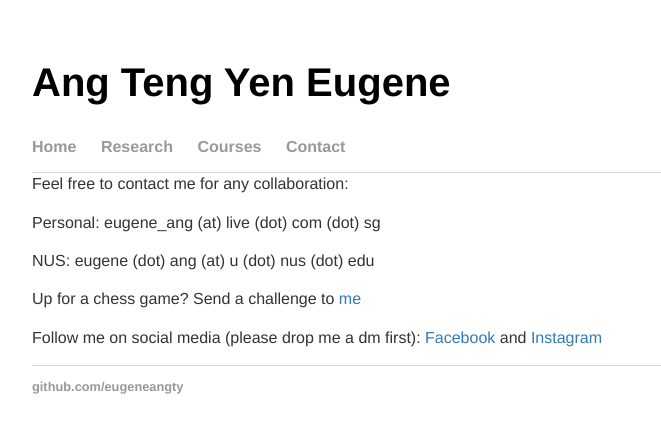
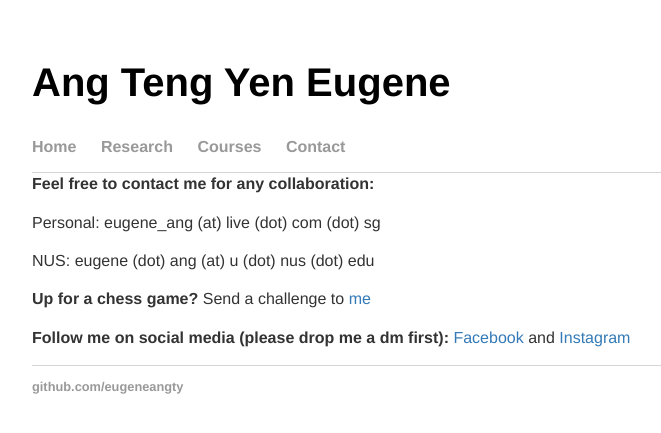
Before and after one commit to eugeneangty/eugeneangty.github.io, a Jekyll site: the page built from contact/index.html, in a window 1280 px wide. Shown: the top 433 px of the page, without its empty margins (96-757 px from the left). Built offline with Jekyll 4.4.1, drawn with Linux system fonts in a browser that asks for light colours.

```diff
--- a/contact/index.html
+++ b/contact/index.html
@@ -4,15 +4,15 @@ title: Contact details
 ---
 
 <div class="blurb">
-  <p> Feel free to contact me for any collaboration:</p>
+  <p><b> Feel free to contact me for any collaboration: </b></p>
 
   <p> Personal: eugene_ang<span> (at) </span>live<span> (dot) </span>com<span> (dot) </span>sg </p>
 
   <p> NUS: eugene<span> (dot) </span>ang<span> (at) </span> <span> u </span> <span> (dot) </span> <span> nus </span> <span> (dot) </span> <span> edu </span> </p>
 
-  <p> Up for a chess game? Send a challenge to <a href="https://lichess.org/@/dualinsanity007">me</a></p>
+  <p> <b> Up for a chess game?</b> Send a challenge to <a href="https://lichess.org/@/dualinsanity007">me</a></p>
 
-  <p>Follow me on social media (please drop me a dm first): <a href="https://www.facebook.com/dualinsanity007/">Facebook</a>
+  <p> <b> Follow me on social media (please drop me a dm first):</b> <a href="https://www.facebook.com/dualinsanity007/">Facebook</a>
     and <a href="https://www.instagram.com/dualinsanity/">Instagram</a></p>
 
 </div><!-- /.blurb -->
```
